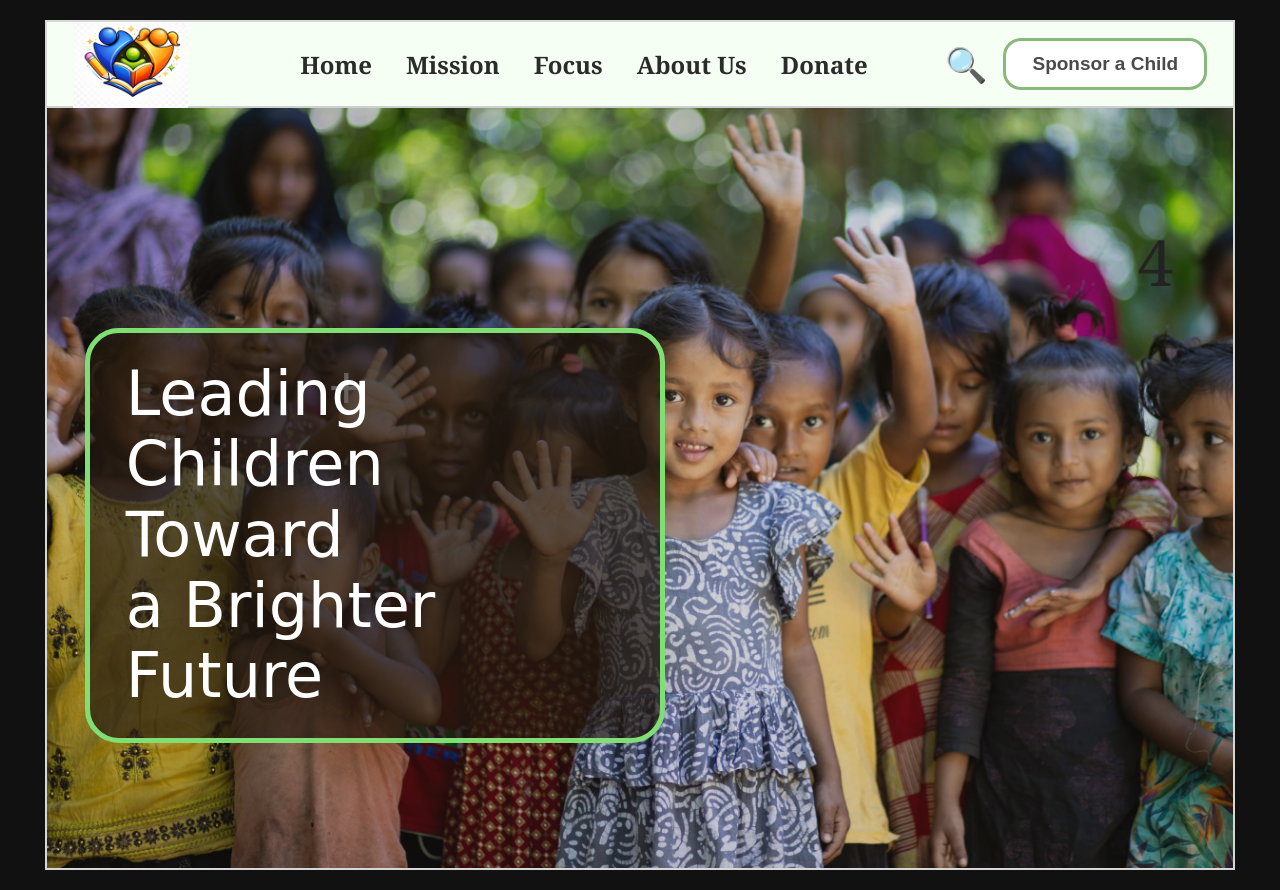
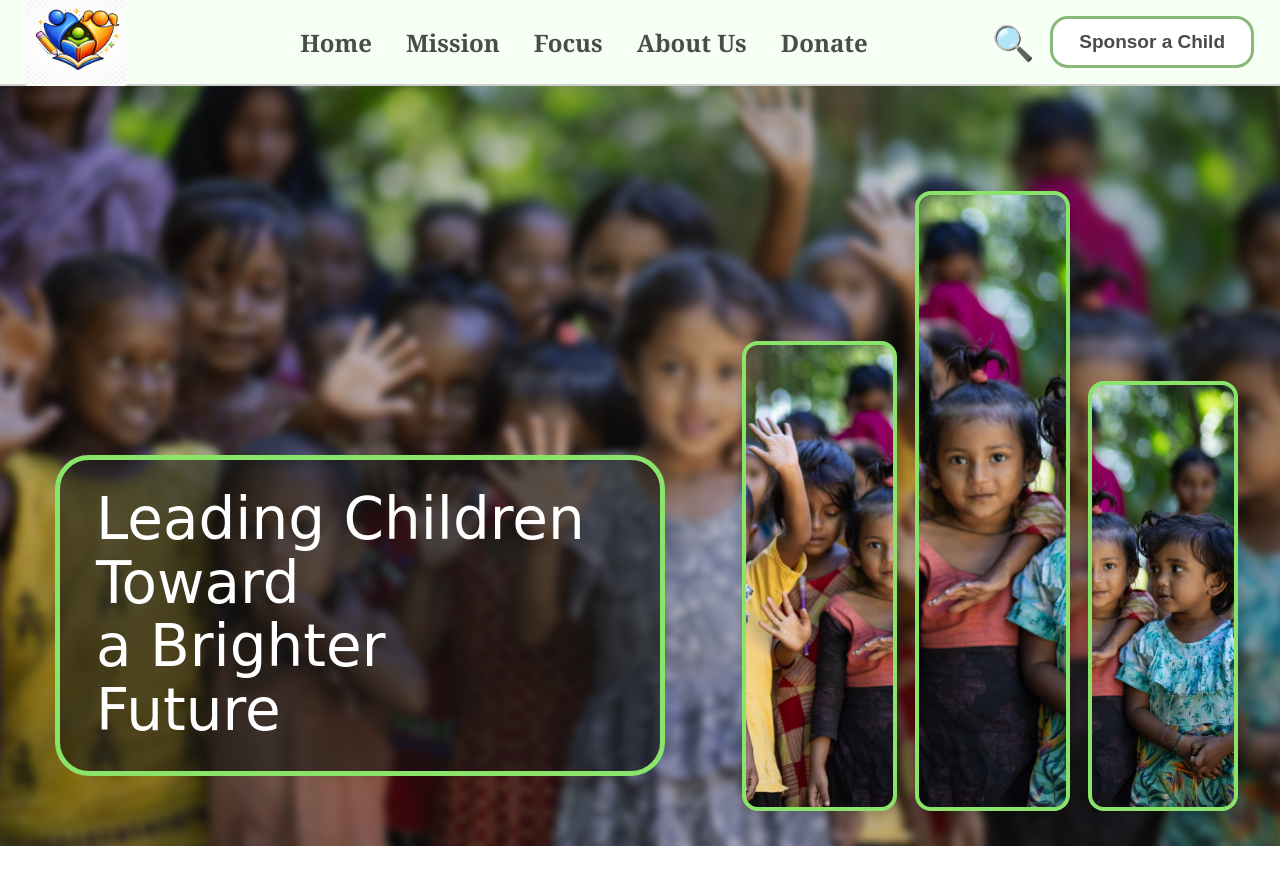
Before and after one commit to fahmida47/Agranika, a React (Create React App) app in the folder agranika/: page / in a window 1280 px wide. After the commit the page ends 846 px from the top, so only its background shows below. Built offline with nearby package versions, Linux system fonts and the light colour scheme.

Commit message:
update homepage

```diff
--- a/agranika/public/index.html
+++ b/agranika/public/index.html
@@ -24,7 +24,7 @@
       work correctly both with client-side routing and a non-root public URL.
       Learn how to configure a non-root public URL by running `npm run build`.
     -->
-    <title>React App</title>
+    <title>Agranika</title>
   </head>
   <body>
     <noscript>You need to enable JavaScript to run this app.</noscript>
--- a/agranika/src/App.css
+++ b/agranika/src/App.css
@@ -1,26 +1,30 @@
-* {
+  * {
   margin: 0;
   padding: 0;
   box-sizing: border-box;
 }
 
+html,
+body,
+#root {
+  width: 100%;
+  height: 100%;
+}
+
 body {
-  background: #111;
+  background: #fff;
   font-family: Georgia, serif;
+  overflow-x: hidden;
 }
 
 .page {
+  width: 100%;
   min-height: 100vh;
-  display: flex;
-  justify-content: center;
-  align-items: center;
-  padding: 20px;
 }
 
 .main-box {
-  width: 96%;
-  max-width: 1360px;
-  border: 2px solid #d7d7d7;
+  width: 100%;
+  min-height: 100vh;
   background: #fff;
   overflow: hidden;
 }
@@ -42,7 +46,7 @@ body {
 }
 
 .logo {
-  width: 115px;
+  width: 100px;
   height: auto;
   display: block;
 }
@@ -55,13 +59,9 @@ body {
 
 .nav-menu a {
   text-decoration: none;
-  color: #2b2b2b;
+  color: #4b4b4b;
   font-size: 24px;
   font-weight: 600;
-}
-
-.nav-menu a:hover {
-  color: #4d9a43;
 }
 
 .nav-right {
@@ -90,54 +90,48 @@ body {
 
 .hero-section {
   position: relative;
+  width: 100%;
   height: 760px;
+  overflow: hidden;
+}
+
+.hero-bg {
+  position: absolute;
+  inset: 0;
   background-size: cover;
   background-position: center;
   background-repeat: no-repeat;
+  filter: blur(4px);
+  transform: scale(1.06);
 }
 
 .hero-overlay {
   position: absolute;
   inset: 0;
-  background: rgba(70, 60, 40, 0.18);
+  background: rgba(35, 30, 20, 0.22);
+  z-index: 1;
 }
 
-.plus-sign {
-  position: absolute;
-  left: 280px;
-  top: 230px;
-  z-index: 3;
-  color: white;
-  font-size: 70px;
-  font-weight: 300;
-}
 
-.slide-number {
-  position: absolute;
-  right: 60px;
-  top: 110px;
-  z-index: 3;
-  color: #232323;
-  font-size: 64px;
-  font-weight: 500;
-}
+
+
 
 .headline-box {
   position: absolute;
-  left: 38px;
-  bottom: 125px;
+  left: 55px;
+  bottom: 70px;
   z-index: 3;
-  width: 580px;
-  background: rgba(35, 25, 15, 0.68);
-  border: 5px solid #80df72;
+  width: 610px;
+  background: rgba(20, 20, 20, 0.58);
+  border: 5px solid #8be46a;
   border-radius: 34px;
-  padding: 26px 36px;
+  padding: 28px 36px;
 }
 
 .headline-box h1 {
   color: white;
-  font-size: 62px;
-  line-height: 1.14;
+  font-size: 58px;
+  line-height: 1.1;
   font-family: "Comic Sans MS", "Trebuchet MS", cursive, sans-serif;
   font-weight: 400;
 }
@@ -145,7 +139,7 @@ body {
 .right-gallery {
   position: absolute;
   right: 42px;
-  top: 110px;
+  top: 105px;
   z-index: 3;
   display: flex;
   align-items: flex-end;
@@ -153,32 +147,29 @@ body {
 }
 
 .gallery-card {
-  border: 4px solid #80df72;
+  border: 4px solid #8be46a;
   border-radius: 16px;
   background-size: cover;
-  background-position: center;
   background-repeat: no-repeat;
   box-shadow: 0 4px 14px rgba(0, 0, 0, 0.22);
 }
 
 .card-small {
-  width: 160px;
-  height: 480px;
-  margin-bottom: -10px;
-  background-position: 63% center;
+  width: 155px;
+  height: 470px;
+  background-position: 78% center;
 }
 
 .card-tall {
-  width: 160px;
+  width: 155px;
   height: 620px;
-  background-position: 73% center;
+  background-position: 88% center;
 }
 
 .card-medium {
-  width: 155px;
+  width: 150px;
   height: 430px;
-  margin-bottom: -6px;
-  background-position: 92% center;
+  background-position: 100% center;
 }
 
 @media (max-width: 1100px) {
@@ -205,17 +196,17 @@ body {
   }
 
   .hero-section {
-    height: 700px;
+    height: 680px;
   }
 
   .headline-box {
     width: 420px;
     left: 20px;
-    bottom: 70px;
+    bottom: 40px;
   }
 
   .headline-box h1 {
-    font-size: 44px;
+    font-size: 40px;
   }
 
   .right-gallery {
@@ -235,22 +226,14 @@ body {
   }
 
   .card-tall {
-    height: 460px;
+    height: 450px;
   }
 
   .card-medium {
     height: 300px;
   }
 
-  .plus-sign {
-    left: 180px;
-    top: 220px;
-    font-size: 48px;
-  }
 
-  .slide-number {
-    right: 30px;
-    top: 110px;
-    font-size: 46px;
-  }
+
+
 }
--- a/agranika/src/App.js
+++ b/agranika/src/App.js
@@ -27,24 +27,43 @@ function App() {
           </div>
         </div>
 
-        <div
-          className="hero-section"
-          style={{ backgroundImage: `url(${heroImg})` }}
-        >
+        <div className="hero-section">
+          <div
+            className="hero-bg"
+            style={{ backgroundImage: `url(${heroImg})` }}
+          ></div>
+
           <div className="hero-overlay"></div>
 
-          <div className="plus-sign">+</div>
-          <div className="slide-number">4</div>
+
 
           <div className="headline-box">
             <h1>
               Leading Children
               <br />
               Toward
-              <br />a Brighter
+              <br />
+              a Brighter
               <br />
               Future
             </h1>
+          </div>
+
+          <div className="right-gallery">
+            <div
+              className="gallery-card card-small"
+              style={{ backgroundImage: `url(${heroImg})` }}
+            ></div>
+
+            <div
+              className="gallery-card card-tall"
+              style={{ backgroundImage: `url(${heroImg}) `}}
+            ></div>
+
+            <div
+              className="gallery-card card-medium"
+              style={{ backgroundImage: `url(${heroImg})` }}
+            ></div>
           </div>
         </div>
       </div>
```
